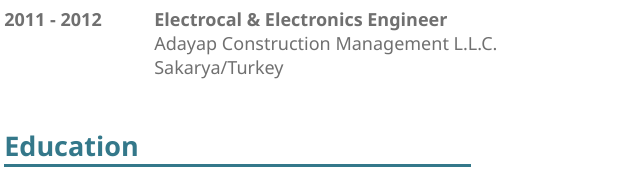
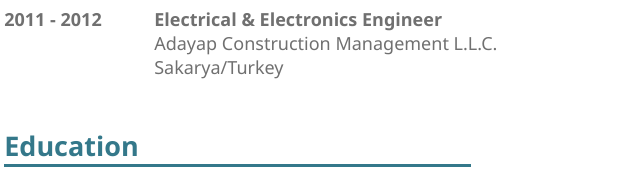
Before and after one commit to 7alip/hyf-html-css, a plain HTML site: page week1/index.html in a window 1280 px wide. Shown: the part 246-423 px from the top of the page, 567-1207 px from the left. Drawn offline with Linux system fonts and the light colour scheme.

Commit message:
Update index.html

```diff
--- a/week1/index.html
+++ b/week1/index.html
@@ -130,7 +130,7 @@
                 <div class="row">
                   <span class="resume__date">2011 - 2012</span>
                   <span class="resume__detail">
-                    <span class="strong">Electrocal & Electronics Engineer</span>
+                    <span class="strong">Electrical & Electronics Engineer</span>
                     <span>Adayap Construction Management L.L.C.</span>
                     <span>Sakarya/Turkey</span>
                   </span>
```
